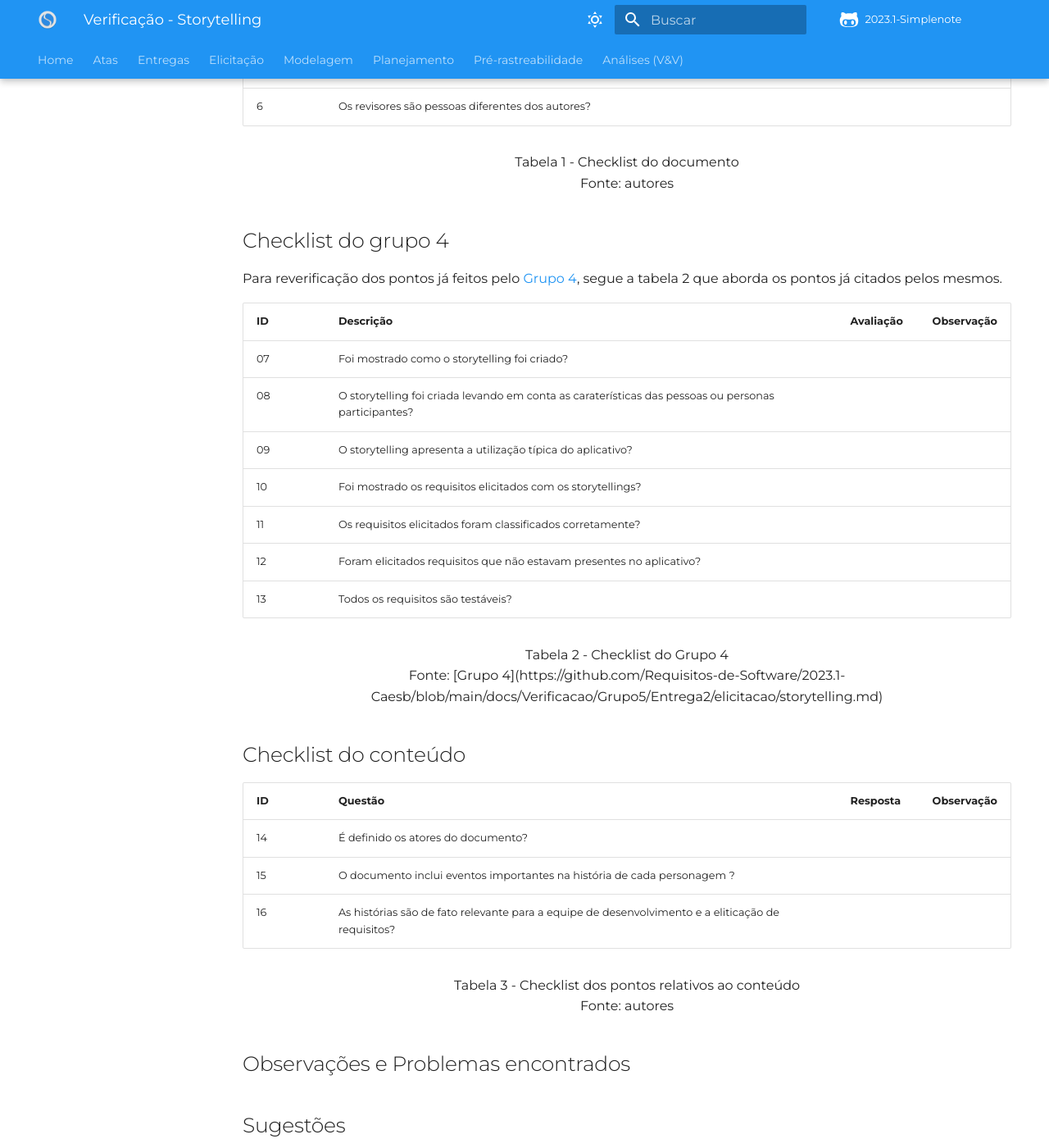
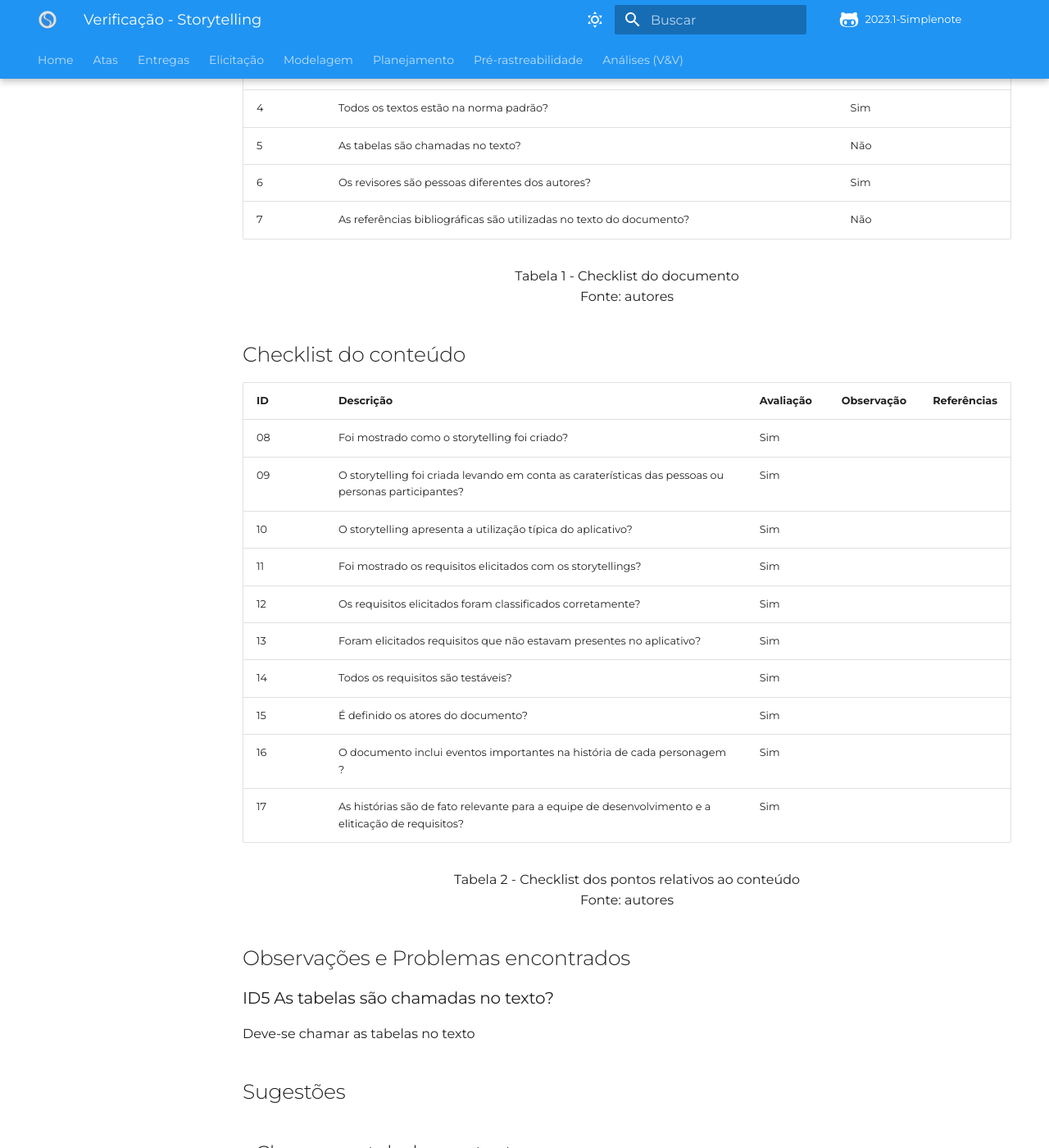
Before and after one commit to Requisitos-de-Software/2023.1-Simplenote, an MkDocs documentation site: the page built from docs/Analise-Grupo5/Elicitação/StoryTelling.md, in a window 1280 px wide and 1400 px high, scrolled down 1069 px. Shown: the whole window at 82% size. Built offline with MkDocs 1.6.1 and Material for MkDocs 9.7.7, drawn with Linux system fonts in a browser that asks for light colours; some web fonts are replaced; comment, search, counter and statistics services are not loaded; some of the changed text lies outside the part shown.

Commit message:
Update StoryTelling.md

```diff
--- a/docs/Analise-Grupo5/Elicitação/StoryTelling.md
+++ b/docs/Analise-Grupo5/Elicitação/StoryTelling.md
@@ -14,53 +14,52 @@ A verificação foi feita por meio da insperção, utilizando um checklist criad
 
 Também temos o campo "Observação", um campo no qual pode ser feito algum comentário a respeito da questão em específico. Posteriormente, neste mesmo documento, pode-se encontrar uma sessão na qual serão sumarizados todos os problemas do artefacto em estudo e outra nos quais se encontram as sugestões de soluções dos mesmos.
 
+Foi utilizada a *checklist* de verificação elaborada pelo Grupo 4 ([Caesb](https://requisitos-de-software.github.io/2023.1-Caesb/Verificacao/Grupo5/Entrega1/Entrega1/)) para definir parte dos itens da *checklist* deste artefato. Os itens do Grupo 4 que foram acatados estão referenciados para o documento de verificação elaborado e também possuem respaldo em algum documento da bibliografia usada na elaboração do *checklist*
+
 ## Checklist de documento
 Para avaliação do documento em aspectos formais e tecnicos, foi criado a tabela 1. Segue:
 
 |ID|Questão|Resposta|Observação|
 |--|-------|--------|----------|
-|1|O artefato possui Introdução?                                                                                |        |          |
-|2|O artefato artefato possui uma Bibliografia/Referência Bibliográfica?                                        |        |          |
-|3|O artefato possui um Histórico de Versões com o id e descrição das versões, data, autores e revisores?       |        |          |
-|4|Todos os textos estão na norma padrão?                                                                       |        |          |
-|5|As tabelas são chamadas no texto?                                                                            |        |          |
-|6|Os revisores são pessoas diferentes dos autores?                                                             |        |          |
+|1|O artefato possui Introdução?                                                                                |   Sim      |          |
+|2|O artefato artefato possui uma Bibliografia/Referência Bibliográfica?                                        |   Sim      |          |
+|3|O artefato possui um Histórico de Versões com o id e descrição das versões, data, autores e revisores?       |   Sim      |          |
+|4|Todos os textos estão na norma padrão?                                                                       |   Sim      |          |
+|5|As tabelas são chamadas no texto?                                                                            |   Não      |          |
+|6|Os revisores são pessoas diferentes dos autores?                                                             |   Sim      |          |
+|7|As referências bibliográficas são utilizadas no texto do documento?                                          |   Não      |          |
 
 <p align="center"> Tabela 1 - Checklist do documento <br> Fonte: autores </p>
 
-## Checklist do grupo 4
-Para reverificação dos pontos já feitos pelo [Grupo 4](https://github.com/Requisitos-de-Software/2023.1-Caesb), segue a tabela 2 que aborda os pontos já citados pelos mesmos.
-
-| ID  | Descrição | Avaliação | Observação |
-| --- | --------- | --------- | ---------- |
-| 07  | Foi mostrado como o storytelling foi criado?       |           |            |
-| 08  | O storytelling foi criada levando em conta as caraterísticas das pessoas ou personas participantes?|||
-| 09  | O storytelling apresenta a utilização típica do aplicativo?|||
-| 10  | Foi mostrado os requisitos elicitados com os storytellings?|||
-| 11  | Os requisitos elicitados foram classificados corretamente?|||
-| 12  | Foram elicitados requisitos que não estavam presentes no aplicativo?|||
-| 13  | Todos os requisitos são testáveis?|||
-
-<p align="center"> Tabela 2 - Checklist do Grupo 4 <br> Fonte: [Grupo 4](https://github.com/Requisitos-de-Software/2023.1-Caesb/blob/main/docs/Verificacao/Grupo5/Entrega2/elicitacao/storytelling.md) </p>
 ## Checklist do conteúdo
 
-| ID  | Questão | Resposta | Observação |
-| --- | ------- | -------- | ---------- |
-|  14   | É definido os atores do documento?  |    |    |
-|  15   | O documento inclui eventos importantes na história de cada personagem ? |||
-|  16   | As histórias são de fato relevante para a equipe de desenvolvimento e a eliticação de requisitos?|||
+| ID  | Descrição | Avaliação | Observação |Referências|
+| --- | --------- | --------- | ---------- |-----------|
+| 08  | Foi mostrado como o storytelling foi criado?       |  Sim     |            ||
+| 09  | O storytelling foi criada levando em conta as caraterísticas das pessoas ou personas participantes?| Sim|||
+| 10  | O storytelling apresenta a utilização típica do aplicativo?|Sim|||
+| 11  | Foi mostrado os requisitos elicitados com os storytellings?|Sim|||
+| 12  | Os requisitos elicitados foram classificados corretamente?|Sim|||
+| 13  | Foram elicitados requisitos que não estavam presentes no aplicativo?|Sim|||
+| 14  | Todos os requisitos são testáveis?|Sim|||
+| 15  | É definido os atores do documento?  | Sim |    ||
+| 16  | O documento inclui eventos importantes na história de cada personagem ? |Sim|||
+| 17  | As histórias são de fato relevante para a equipe de desenvolvimento e a eliticação de requisitos?|Sim|||
 
-<p align="center"> Tabela 3 - Checklist dos pontos relativos ao conteúdo <br> Fonte: autores </p>
+<p align="center"> Tabela 2 - Checklist dos pontos relativos ao conteúdo <br> Fonte: autores </p>
 
 ## Observações e Problemas encontrados
+### ID5 As tabelas são chamadas no texto?
+Deve-se chamar as tabelas no texto
 
 ## Sugestões
-
+- Chamar as tabelas no texto
+-
 ## Bibliografia
 
 > [1] https://aprender3.unb.br/pluginfile.php/2523005/mod_resource/content/28/Plano_de_Ensino%20RE%20202301%20Turma%202.pdf </br>
 https://github.com/Requisitos-de-Software/2023.1-Caesb
-> https://sol.sbc.org.br/index.php/sbqs/article/view/15275/15118
+
 
 ## Histórico de Versão
 
```
Also changed, not shown: other parts of docs/Analise-Grupo5/Elicitação/StoryTelling.md (+1 -1 lines).
